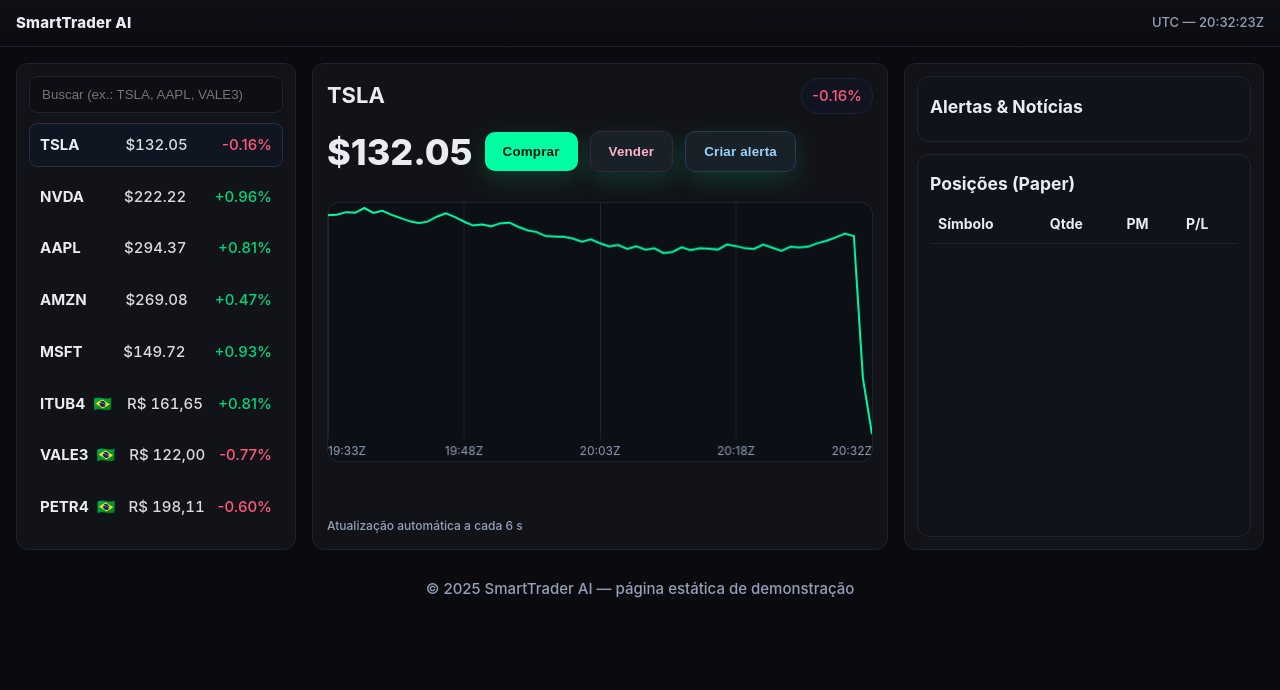
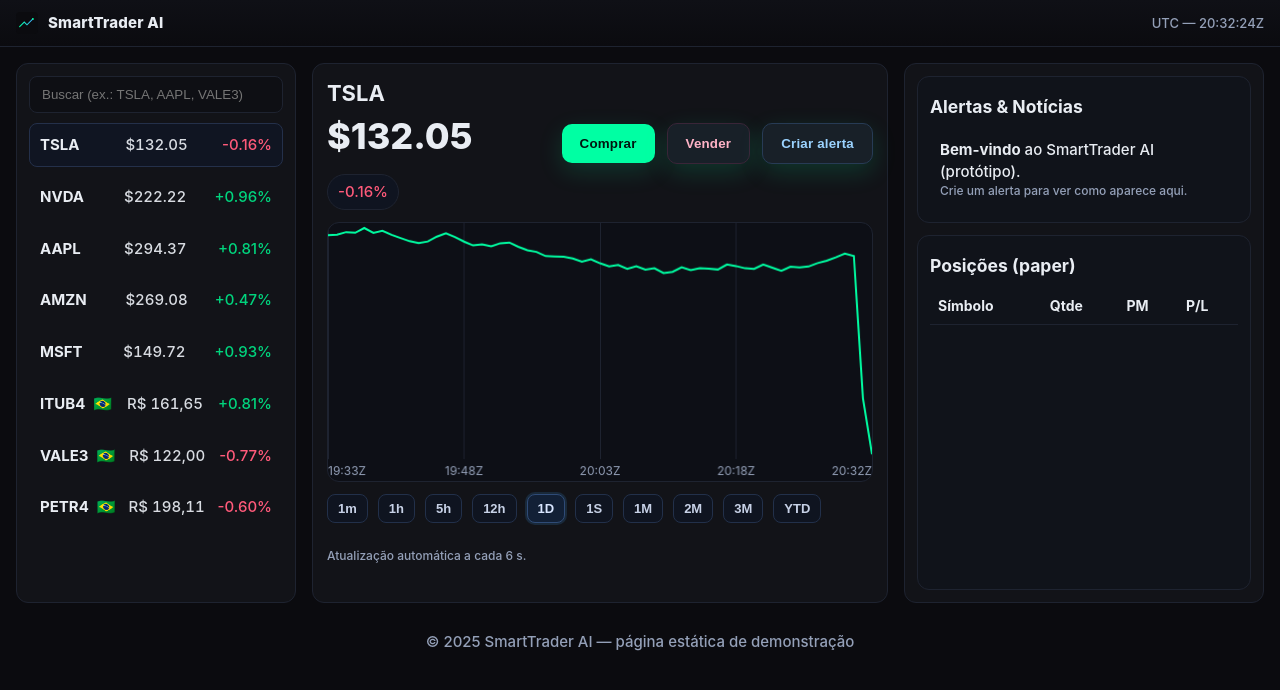
Before and after one commit to anderleilucio/smarttrader-ai, a Next.js app: page / in a window 1280 px wide. Shown: the top 690 px of the page. Built offline with nearby package versions, Linux system fonts and the light colour scheme.

Commit message:
Update index.js

```diff
--- a/pages/index.js
+++ b/pages/index.js
@@ -6,68 +6,99 @@ export default function Home() {
   return (
     <>
       <Head>
-        <title>SmartTrader AI</title>
+        <meta charSet="utf-8" />
         <meta name="viewport" content="width=device-width, initial-scale=1" />
+        <title>SmartTrader AI — Radar de Mercado Inteligente</title>
+        <meta
+          name="description"
+          content="SmartTrader AI — painel de monitoramento de ações com IA e alertas em tempo quase real (protótipo)."
+        />
+        <link rel="icon" href="/assets/logo.svg" />
+        <link rel="stylesheet" href="/assets/styles.css" />
       </Head>
 
-      {/* Topo */}
-      <div className="topbar">
-        <div className="brand">SmartTrader AI</div>
-        {/* suppressHydrationWarning evita mismatch no relógio inicial */}
-        <div className="clock"><span id="clock" suppressHydrationWarning>UTC — --:--:--Z</span></div>
-      </div>
+      <header className="topbar">
+        <div className="brand">
+          <img src="/assets/logo.svg" alt="SmartTrader AI" width="22" height="22" />
+          <span>SmartTrader AI</span>
+        </div>
+        <div className="clock" id="clock" aria-live="polite">UTC — --:--:--</div>
+      </header>
 
-      {/* Layout principal */}
-      <div className="layout">
-        <div className="left">
+      <main className="layout">
+        <aside className="left" aria-label="Ativos">
           <input id="q" className="search" placeholder="Buscar (ex.: TSLA, AAPL, VALE3)" />
-          <div id="list" className="list"></div>
-        </div>
+          <div id="list" className="list" />
+        </aside>
 
-      <div className="center">
-  <div className="title-row">
-    <h1 id="sym">TSLA</h1>
-    <div id="chg" className="pill">+0.00%</div>
-  </div>
+        <section className="center" aria-label="Detalhes do ativo">
+          <div className="row">
+            <div style={{flex:1}}>
+              <div className="title-row">
+                <h1 id="sym">TSLA</h1>
+              </div>
 
-  <div className="row">
-    <div className="price" id="price">$ —</div>
-    <button id="buyBtn"  className="btn">Comprar</button>
-    <button id="sellBtn" className="btn sell">Vender</button>
-    <button id="alertBtn" className="btn alert">Criar alerta</button>
-  </div>
+              <div className="row" aria-live="polite">
+                <div className="price" id="price">$ —</div>
+                <div id="chg" className="pill">—</div>
+              </div>
+            </div>
 
-  {/* 🔽 NOVO: container que o JS vai preencher com timeframes e zoom */}
-  <div id="controls" className="row" aria-label="Timeframes e zoom"></div>
-
-  <canvas id="chart"></canvas>
-  <div className="caption">Atualização automática a cada 6 s</div>
-</div>
-        <div className="right">
-          <div className="panel">
-            <h3>Alertas & Notícias</h3>
-            <div id="news"></div>
+            <div className="row buttons">
+              <button className="btn" id="buyBtn"  type="button">Comprar</button>
+              <button className="btn sell" id="sellBtn" type="button">Vender</button>
+              <button className="btn alert" id="alertBtn" type="button">Criar alerta</button>
+            </div>
           </div>
 
-          <div className="panel">
-            <h3>Posições (Paper)</h3>
-            <table id="pos" className="pos-table">
+          <canvas id="chart" height="260" aria-label="Gráfico de preço" role="img"></canvas>
+
+          {/* Rodapé do gráfico: seleção de períodos */}
+          <div className="chart-footer">
+            <div id="tfbar" className="tfbar">
+              <button className="tf" data-tf="1m">1m</button>
+              <button className="tf" data-tf="1h">1h</button>
+              <button className="tf" data-tf="5h">5h</button>
+              <button className="tf" data-tf="12h">12h</button>
+              <button className="tf" data-tf="24h">1D</button>
+              <button className="tf" data-tf="1w">1S</button>
+              <button className="tf" data-tf="1mo">1M</button>
+              <button className="tf" data-tf="2mo">2M</button>
+              <button className="tf" data-tf="3mo">3M</button>
+              <button className="tf" data-tf="ytd">YTD</button>
+            </div>
+          </div>
+
+          <p className="caption">Atualização automática a cada 6 s.</p>
+        </section>
+
+        <aside className="right" aria-label="Alertas e posições">
+          <section className="panel" aria-labelledby="news-title">
+            <h3 id="news-title">Alertas & Notícias</h3>
+            <div id="news" className="news">
+              <div className="news-item">
+                <div><strong>Bem-vindo</strong> ao SmartTrader AI (protótipo).</div>
+                <div className="muted small">Crie um alerta para ver como aparece aqui.</div>
+              </div>
+            </div>
+          </section>
+
+          <section className="panel" aria-labelledby="pos-title">
+            <h3 id="pos-title">Posições (paper)</h3>
+            <table className="pos-table" id="pos">
               <thead>
                 <tr><th>Símbolo</th><th>Qtde</th><th>PM</th><th>P/L</th></tr>
               </thead>
               <tbody></tbody>
             </table>
-          </div>
-        </div>
-      </div>
+          </section>
+        </aside>
+      </main>
 
       <footer className="footer">© 2025 SmartTrader AI — página estática de demonstração</footer>
 
-      {/* CSS sempre estático */}
-      <link rel="stylesheet" href="/assets/styles.css" />
-
-      {/* Scripts só no cliente, após a hidratação */}
-      <Script src="/assets/app.js" strategy="afterInteractive" />
+      {/* carrega JS depois que a página estiver interativa (evita “sumir”) */}
+      <Script src="/assets/app.js?v=3" strategy="afterInteractive" />
     </>
   );
 }
```
